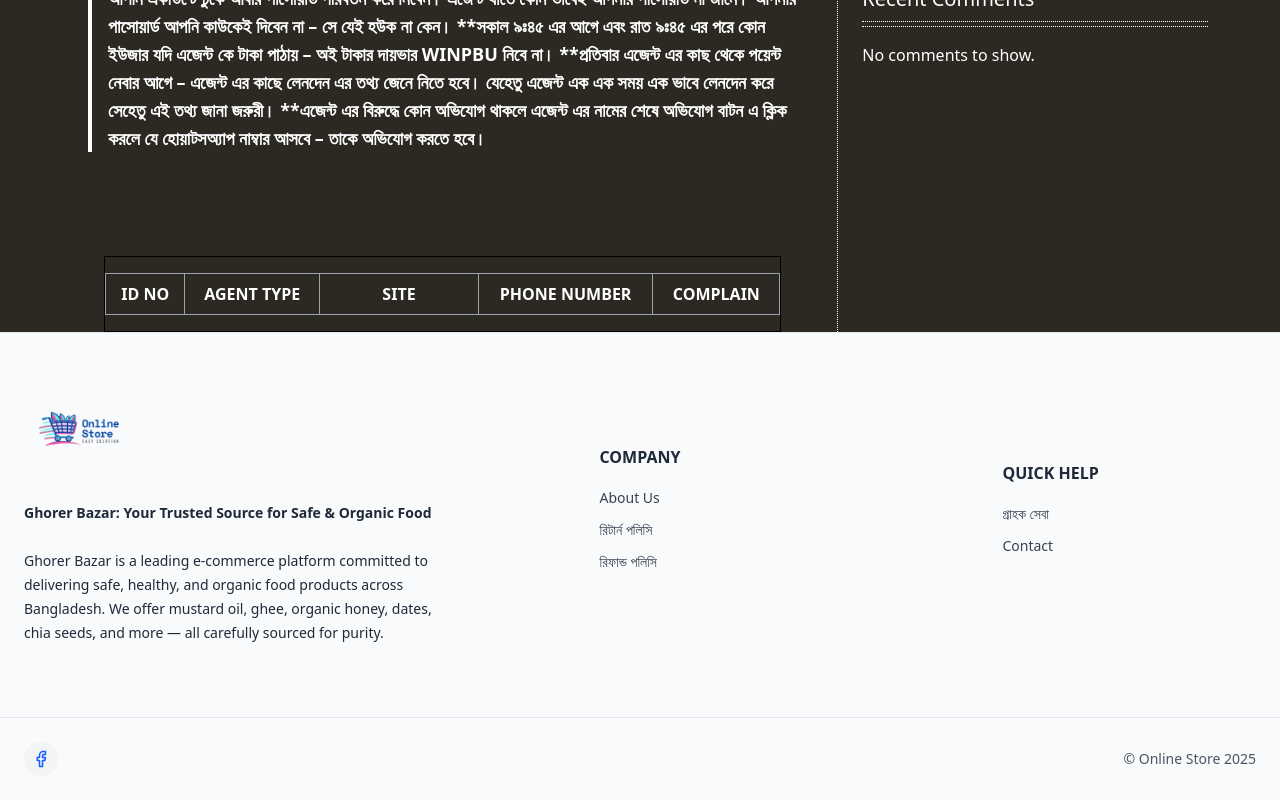
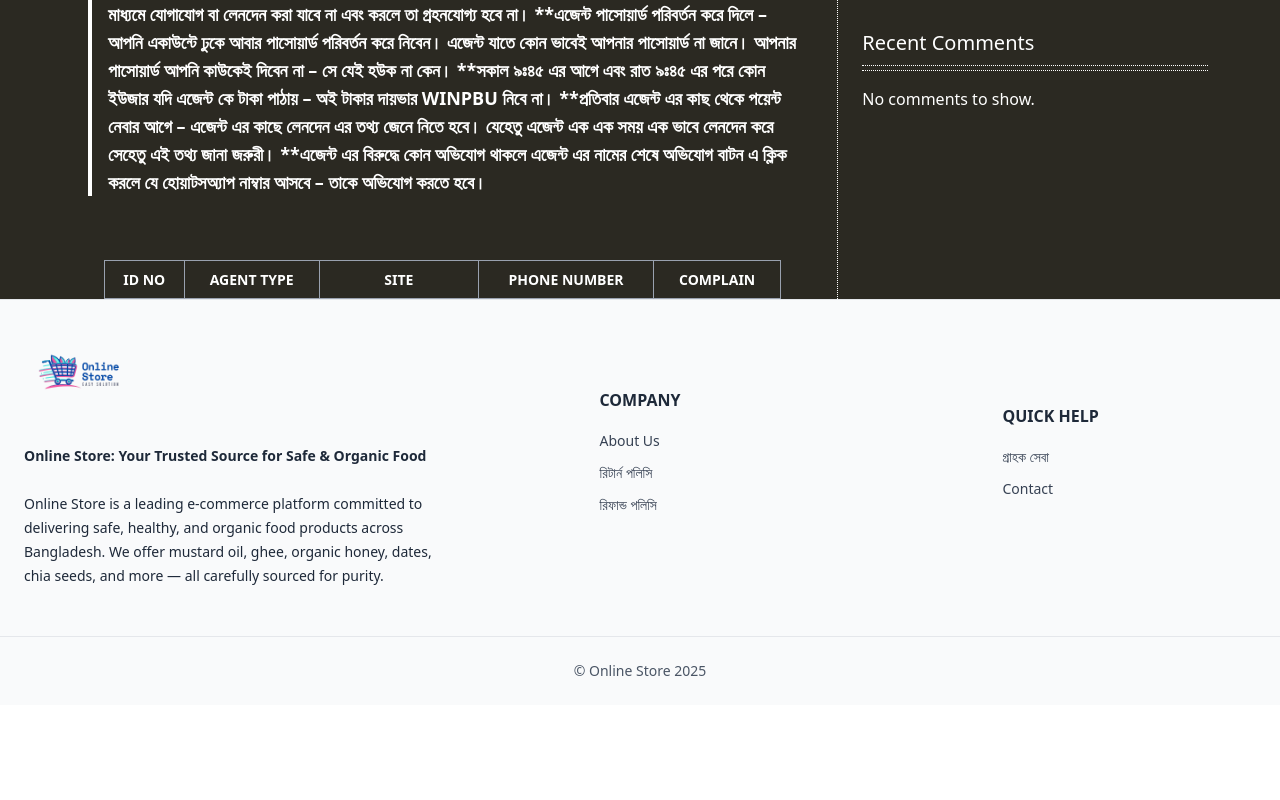
Before and after one commit to Showrab15/e-commerce-landing, a React (Vite) app: page /agent in a window 1280 px wide. Shown: the part 820-1620 px from the top of the page. After the commit the page ends 1525 px from the top, so only its background shows below. Built offline with nearby package versions, Linux system fonts and the light colour scheme.

Commit message:
footer padding redesigned

```diff
--- a/src/components/Footer/Footer.jsx
+++ b/src/components/Footer/Footer.jsx
@@ -1,17 +1,16 @@
-import { Facebook } from "lucide-react";
 import logo from "../../assets/logo.png";
 const footerLinks = {
   company: [
-    { label: "About Us", href: "/pages/about-us" },
-    { label: "রিটার্ন পলিসি", href: "/pages/refund-and-returns-policy" },
+    { label: "About Us", href: "/agent" },
+    { label: "রিটার্ন পলিসি", href: "/agent" },
     {
       label: "রিফান্ড পলিসি",
       href: "/pages/%E0%A6%B0%E0%A6%BF%E0%A6%AB%E0%A6%BE%E0%A6%A8%E0%A7%8D%E0%A6%A1-%E0%A6%AA%E0%A7%8D%E0%A6%B0%E0%A6%A6%E0%A6%BE%E0%A6%A8",
     },
   ],
   quickHelp: [
-    { label: "গ্রাহক সেবা", href: "/pages/customer-care" },
-    { label: "Contact", href: "/pages/contact" },
+    { label: "গ্রাহক সেবা", href: "/agent" },
+    { label: "Contact", href: "/agent" },
   ],
 };
 
@@ -35,20 +34,20 @@ const Footer = () => {
     <footer className="bg-gray-50 border-t border-gray-200 text-gray-800">
       {/* Top Content */}
       <div
-        className="lg:place-items-center max-w-7xl items-center justify-center mx-auto px-6 py-10
+        className="lg:place-items-center max-w-7xl items-center justify-center mx-auto px-6 py-4
         grid grid-cols-1
        lg:grid-cols-3 "
       >
         {/* Logo + About */}
         <div className="lg:col-span-1">
-          <img src={logo} alt="Ghorer Bazar Logo" className="mb-4 w-28" />
+          <img src={logo} alt="Online Store Logo" className="mb-4 w-28" />
           <p className="text-sm leading-6">
             <strong>
-              Ghorer Bazar: Your Trusted Source for Safe & Organic Food
+              Online Store: Your Trusted Source for Safe & Organic Food
             </strong>
             <br />
             <br />
-            Ghorer Bazar is a leading e-commerce platform committed to
+            Online Store is a leading e-commerce platform committed to
             delivering safe, healthy, and organic food products across
             Bangladesh. We offer mustard oil, ghee, organic honey, dates, chia
             seeds, and more — all carefully sourced for purity.
@@ -64,21 +63,10 @@ const Footer = () => {
 
       {/* Bottom Section */}
       <div className="border-t border-gray-200 mt-8">
-        <div className="\mx-auto px-6 py-6 flex flex-col md:flex-row justify-between items-center">
-          {/* Socials */}
-          <div className="flex items-center space-x-4 mb-4 md:mb-0">
-            <a
-              href="https://www.facebook.com/Ghorerbazarbd.comm"
-              target="_blank"
-              rel="noreferrer"
-              className="p-2 rounded-full bg-gray-100 hover:bg-blue-100 text-blue-600 transition"
-            >
-              <Facebook size={18} />
-            </a>
-          </div>
+        <div className="mx-auto px-6 py-6 flex flex-col md:flex-row justify-center items-center">
+          <span className="text-sm text-gray-600">© Online Store 2025</span>
 
           {/* Copyright */}
-          <span className="text-sm text-gray-600">© Online Store 2025</span>
         </div>
       </div>
     </footer>
--- a/src/components/MasterAgent/AgentTable.jsx
+++ b/src/components/MasterAgent/AgentTable.jsx
@@ -6,24 +6,42 @@ const AgentTable = ({
   agentRefs,
 }) => {
   return (
-    <table className="text-white font-extrabold text-center table-fixed border-collapse border border-gray-300  mx-auto w-full">
+    <table
+      className="text-white font-extrabold text-center table-fixed border-collapse
+     border border-gray-300  mx-auto w-full"
+    >
       <thead>
         <tr>
-          <th className="border border-gray-400 bg-[#2b2922] md:w-[10%]  w-[10%] md:text-[16px] md:align-middle align-top  py-2 text-center text-[14px]">
+          <th
+            className="border border-gray-400 bg-[#2b2922] md:w-[10%]  w-[10%] md:text-[14px]
+           md:align-middle align-top  py-2 text-center text-[12px]"
+          >
             ID <br className="md:hidden block" />{" "}
             <br className="md:hidden block" /> NO
           </th>
-          <th className="border border-gray-400 bg-[#2b2922] md:w-[17%] w-[18%] md:text-[16px] md:align-middle align-top  py-2 text-center text-[14px]">
+          <th
+            className="border border-gray-400 bg-[#2b2922] md:w-[17%] w-[18%] md:text-[14px]
+           md:align-middle align-top  py-2 text-center text-[12px]"
+          >
             AGENT TYPE
           </th>
-          <th className="border border-gray-400 bg-[#2b2922] md:w-[20%] w-[22%] md:text-[16px] md:align-middle align-top  py-2 text-center text-[14px]">
+          <th
+            className="border border-gray-400 bg-[#2b2922] md:w-[20%] w-[22%] md:text-[14px]
+           md:align-middle align-top  py-2 text-center text-[12px]"
+          >
             SITE
           </th>
-          <th className="border border-gray-400 bg-[#2b2922] md:w-[22%] w-[30%] md:text-[16px] md:align-middle align-top  py-2 text-center text-[14px]">
+          <th
+            className="border border-gray-400 bg-[#2b2922] md:w-[22%] w-[30%] md:text-[14px]
+           md:align-middle align-top  py-2 text-center text-[12px]"
+          >
             PHONE <br className="md:hidden block" />{" "}
             <br className="md:hidden block" /> NUMBER
           </th>
-          <th className="border border-gray-400 bg-[#2b2922] md:w-[16%] w-[24%] md:text-[16px] md:align-middle align-top  py-2 text-center text-[14px]">
+          <th
+            className="border border-gray-400 bg-[#2b2922] md:w-[16%] w-[24%] md:text-[14px]
+           md:align-middle align-top  py-2 text-center text-[12px]"
+          >
             COMPLAIN
           </th>
         </tr>
@@ -37,12 +55,12 @@ const AgentTable = ({
               rowIndex % 2 === 0 ? "bg-[#2b2922]" : "bg-[#2b2922]"
             } ${searchId === agent.id.toString() ? "bg-yellow-300" : ""}`}
           >
-            <td className="text-[12px] md:text-[16px] border border-gray-400 py-2">
+            <td className="text-[12px] md:text-[14px] border border-gray-400 py-2">
               <a href={agent.link} target="_blank" rel="noopener noreferrer">
                 {agent.id}
               </a>
             </td>
-            <td className="text-[12px] md:text-[16px] border border-gray-400">
+            <td className="text-[12px] md:text-[14px] border border-gray-400">
               <a href={agent.link} target="_blank" rel="noopener noreferrer">
                 {agent.agent} এজেন্ট
               </a>
@@ -50,7 +68,7 @@ const AgentTable = ({
             {/* <td className="text-[12px] md:text-[1 6px] border border-gray-400 ">
               || VELKI ✅
             </td> */}
-            <td className="font-semibold text-[12px] md:text-[16px] border border-gray-400 ">
+            <td className="font-semibold text-[12px] md:text-[14px] border border-gray-400 ">
               <a href={agent.link} target="_blank" rel="noopener noreferrer">
                 {(rowIndex + 1) % 5 === 0
                   ? "|| VELKI BAJIWALA ✅"
@@ -58,12 +76,12 @@ const AgentTable = ({
               </a>
             </td>
 
-            <td className="text-[12px] md:text-[16px] border border-gray-400  text-white text-center">
+            <td className="text-[12px] md:text-[14px] border border-gray-400  text-white text-center">
               <a href={agent.link} target="_blank" rel="noopener noreferrer">
                 {agent.phone}
               </a>
             </td>
-            <td className="text-[12px] md:text-[16px] border border-gray-400 text-white">
+            <td className="text-[12px] md:text-[14px] border border-gray-400 text-white">
               <a
                 href={agent.link}
                 target="_blank"
--- a/src/components/MasterAgent/MasterAgent.jsx
+++ b/src/components/MasterAgent/MasterAgent.jsx
@@ -38,7 +38,7 @@ export default function MasterAgent() {
       <HeaderTitle />
 
       <HeaderForm onSearch={handleSearch} />
-      <div className="mt-10 py-4 border-[1px] mx- md:mx-14">
+      <div className="mt-6 sm:mt-0  md:mx-14">
         <FirstTable searchId={searchId} agentRefs={agentRefs} />
       </div>
     </>
--- a/src/components/MasterAgent/Navbar/Navbar.jsx
+++ b/src/components/MasterAgent/Navbar/AgentNavbar.jsx
@@ -5,7 +5,7 @@ import Breaking from "./Breaking";
 import Logo from "./Logo";
 import NavOption from "./NavOption";
 
-const Navbar = () => {
+const AgentNavbar = () => {
   const [menuOpen, setMenuOpen] = useState(false);
 
   const handleMenuToggle = () => {
@@ -425,4 +425,4 @@ const Navbar = () => {
   );
 };
 
-export default Navbar;
+export default AgentNavbar;
--- a/src/pages/Agent.jsx
+++ b/src/pages/Agent.jsx
@@ -2,12 +2,15 @@ import { Outlet } from "react-router-dom";
 import BackToTopBtn from "../components/BackToTopBtn/BackToTopBtn";
 import RightBanner from "../components/Banner/RightBanner";
 import Footer from "../components/Footer/Footer";
-import Navbar from "../components/MasterAgent/Navbar/Navbar";
+import AgentNavbar from "../components/MasterAgent/Navbar/AgentNavbar";
 import Message from "../components/Message/Message";
+import TopNav from "./../components/Navbar/TopNav";
 const Agent = () => {
   return (
+    <>
+      <TopNav />
       <div className="bg-[#2b2922]">
-      <Navbar />
+        <AgentNavbar />
         <div className="grid lg:grid-cols-6 bor der-b-[1px] pb -10 h-full bo rder-dotted mt-4 lg:mx-12">
           {/* Left Banner (60% width) */}
           <div className="lg:col-span-4 w-full">
@@ -25,6 +28,7 @@ const Agent = () => {
 
         <Message />
       </div>
+    </>
   );
 };
 
```
Lines whose indentation alone changed are shown as unchanged.
